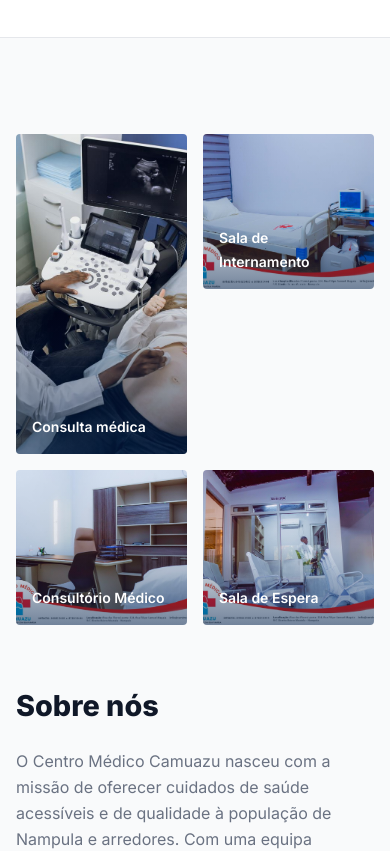
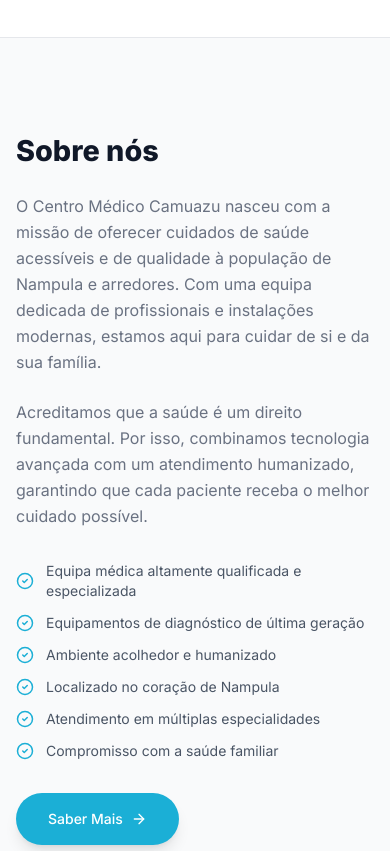
Before and after one commit to Saudigitus/camuazu-portal, a React (Vite) app: page / in a window 390 px wide. Shown: the part 1540-2391 px from the top of the page. Built offline with nearby package versions, Linux system fonts and the light colour scheme.

Commit message:
style(About): swap mobile/desktop column order

```diff
--- a/src/app/components/About.tsx
+++ b/src/app/components/About.tsx
@@ -45,7 +45,7 @@ export function About() {
             initial={{ opacity: 0, x: -50 }}
             animate={inView ? { opacity: 1, x: 0 } : {}}
             transition={{ duration: 0.8 }}
-            className="relative"
+            className="relative order-2 lg:order-1"
           >
             <div className="grid grid-cols-2 gap-4">
               {gallery.map((item, i) => {
@@ -104,6 +104,7 @@ export function About() {
             initial={{ opacity: 0, x: 50 }}
             animate={inView ? { opacity: 1, x: 0 } : {}}
             transition={{ duration: 0.8, delay: 0.2 }}
+            className="order-1 lg:order-2"
           >
             <h2 className="text-gray-900 mb-6" style={{ fontSize: "clamp(1.8rem, 3vw, 2.6rem)", fontWeight: 800, lineHeight: 1.2 }}>
               Sobre nós
--- a/src/app/components/Timeline.tsx
+++ b/src/app/components/Timeline.tsx
@@ -25,7 +25,7 @@ export function Timeline() {
 
   return (
     <section id="timeline" className="py-24 bg-white  overflow-hidden" ref={ref}>
-      <div className="max-w-7xl mx-auto px-4 sm:px-6 lg:px-8">
+      <div className="max-w-5xl mx-auto px-4 sm:px-6 lg:px-8">
         <div className="grid lg:grid-cols-2 gap-16 items-center">
           {/* Timeline */}
           <motion.div
```
